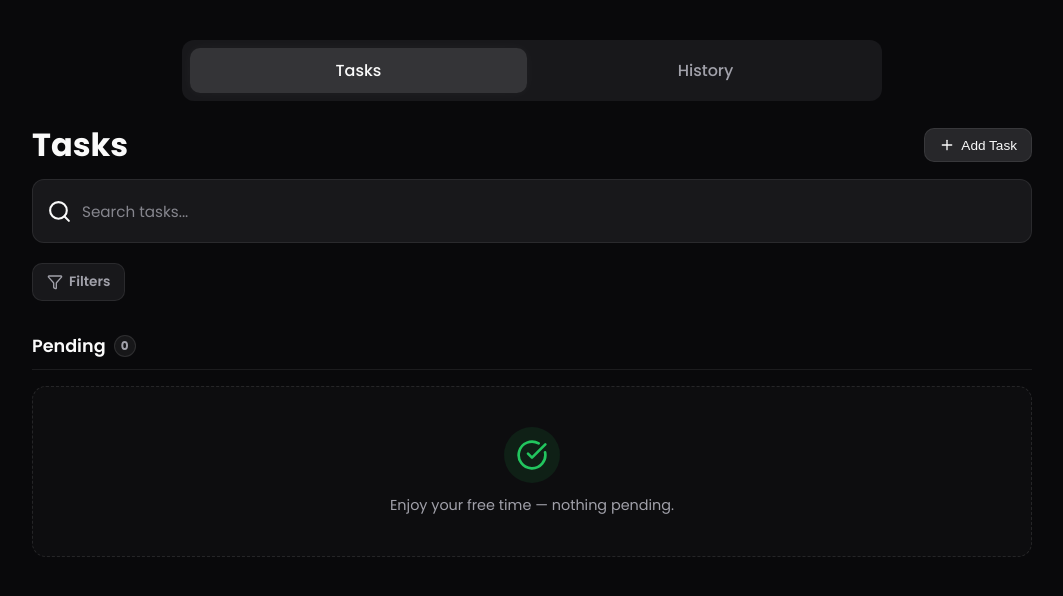
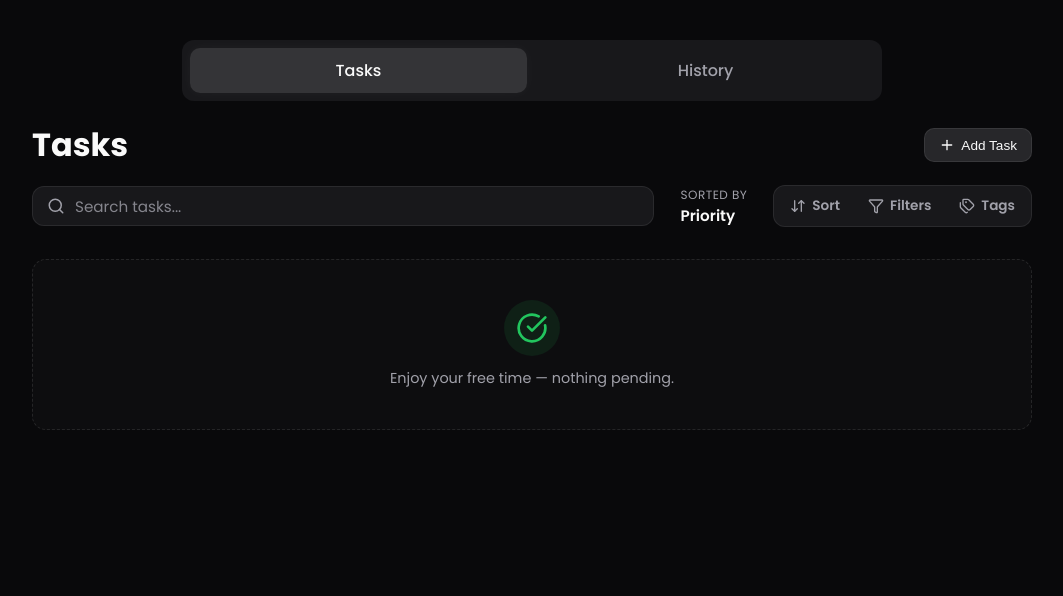
Before and after one commit to goncalofssousa/tasks-manager, a Vue app in the folder app/: page / in a window 1280 px wide. Shown: the top 596 px of the page, without its empty margins (108-1171 px from the left). Built offline with nearby package versions, Linux system fonts and the light colour scheme.

Commit message:
filter fix && tags

```diff
--- a/app/src/components/TaskCard.vue
+++ b/app/src/components/TaskCard.vue
@@ -152,7 +152,7 @@ function toggleFavourite(){
     </div>
   </div>
 
-  <p v-if="task.descricao && !compact" class="description" :class="{'completed': task.done}">
+  <p v-if="task.descricao" class="description" :class="{'completed': task.done}">
     {{ task.descricao }}
   </p>
 
--- a/app/src/components/FilterPanel.vue
+++ b/app/src/components/TaskFilterMenu.vue
@@ -1,14 +1,13 @@
 <script setup lang="ts">
 import { computed } from 'vue'
-import { X, RotateCcw } from 'lucide-vue-next'
-import Filters from './Filters.vue'
-import type { Filter } from '../types/filter'
+import { X, RotateCcw, Check } from 'lucide-vue-next'
+import type { Filter } from '../types/filter';
+
 const props = defineProps<{
   show: boolean
   filters: Record<string, Filter[]>
-  modelValue: Record<string, string[]>
+  modelValue: string[]
 }>()
-
 
 const emit = defineEmits<{
   close: []
@@ -16,9 +15,12 @@ const emit = defineEmits<{
   reset: []
 }>()
 
-const hasActiveFilters = computed(() => {
-  return Object.values(props.modelValue).some(values => values.length > 0)
-})
+const hasActiveFilters = computed(() => props.modelValue.length > 0)
+
+
+function isActive(value: string) {
+  return props.modelValue.includes(value)
+}
 
 function handleFilterClick(value: string, title?: string) {
   emit('toggleFilter', value, title)
@@ -45,14 +47,23 @@ function handleFilterClick(value: string, title?: string) {
       </div>
 
       <div class="filter-body">
-          <div v-for="(filterList, filterName) in filters" :key="filterName"  class="filter-section">
-              <Filters
-                :allFilters="filterList"
-                :currentFilterValues="modelValue[filterName]"
-                :title="filterName"
-                @clickedFilter="handleFilterClick"
-              />
+        <div v-for="(filterList, groupName) in filters" :key="groupName" class="filter-group">
+          <span class="filter-title">{{ groupName }}</span>
+
+          <div class="filter-list">
+            <label
+              v-for="filter in filterList"
+              :key="filter.value"
+              class="filter-option"
+              @click.prevent="handleFilterClick(filter.value, groupName)"
+            >
+              <span class="checkbox" :class="{ checked: isActive(filter.value) }">
+                <Check v-if="isActive(filter.value)" :size="12" />
+              </span>
+              <span class="filter-label">{{ filter.label }}</span>
+            </label>
           </div>
+        </div>
       </div>
     </div>
   </Transition>
@@ -60,15 +71,25 @@ function handleFilterClick(value: string, title?: string) {
 
 <style scoped>
 .filter-panel {
-  margin: 12px 0 20px;
-  padding: 18px 20px;
+  position: absolute;
+  top: calc(100%);
+  right: 0;
+  z-index: 50;
+
+  width: 100%;
+  min-width: 260px;
+  max-height: 70vh;
+  overflow-y: auto;
+
+  margin: 0;
+  padding: 16px 18px;
 
   background: var(--color-primary-dark);
 
   border-radius: 14px;
   border: 1px solid rgba(255,255,255,.08);
 
-  box-shadow: 0 4px 16px rgba(0,0,0,.18);
+  box-shadow: 0 12px 32px rgba(0,0,0,.35);
 }
 
 .filter-header {
@@ -76,7 +97,7 @@ function handleFilterClick(value: string, title?: string) {
   justify-content: space-between;
   align-items: center;
 
-  margin-bottom: 16px;
+  margin-bottom: 14px;
 }
 
 .filter-header h3 {
@@ -140,29 +161,73 @@ function handleFilterClick(value: string, title?: string) {
 }
 
 .filter-body {
-  display: grid;
-  grid-template-columns: repeat(auto-fit, minmax(280px, 1fr));
-  gap: 24px;
+  display: flex;
+  flex-direction: column;
+  gap: 16px;
 }
 
-.filter-section {
-  padding: 12px;
-  border-radius: 10px;
-  border: 1px solid rgba(255,255,255,.06);
+.filter-group {
+  display: flex;
+  flex-direction: column;
+  gap: 6px;
 }
 
-.filter-section span {
-  display: block;
-
-  margin-bottom: 10px;
-
-  font-size: .72rem;
+.filter-title {
+  font-size: .7rem;
   font-weight: 700;
-
   color: var(--color-text-secondary);
-
   text-transform: uppercase;
   letter-spacing: .05em;
+}
+
+.filter-list {
+  display: flex;
+  flex-direction: column;
+  gap: 2px;
+}
+
+.filter-option {
+  display: flex;
+  align-items: center;
+  gap: 10px;
+
+  padding: 5px 6px;
+  border-radius: 8px;
+
+  cursor: pointer;
+  transition: background .15s ease;
+}
+
+.filter-option:hover {
+  background: rgba(255,255,255,.06);
+}
+
+.checkbox {
+  flex-shrink: 0;
+  display: flex;
+  align-items: center;
+  justify-content: center;
+
+  width: 16px;
+  height: 16px;
+
+  border-radius: 5px;
+  border: 1.5px solid rgba(255,255,255,.2);
+
+  color: white;
+
+  transition: all .15s ease;
+}
+
+.checkbox.checked {
+  background: var(--color-accent);
+  border-color: var(--color-accent);
+}
+
+.filter-label {
+  font-size: .85rem;
+  font-weight: 500;
+  color: var(--color-light);
 }
 
 /* transition */
@@ -178,9 +243,10 @@ function handleFilterClick(value: string, title?: string) {
 }
 
 @media (max-width: 480px) {
-  .filter-body {
-    flex-direction: column;
-    gap: 18px;
+  .filter-panel {
+    left: 0;
+    right: 0;
+    width: auto;
   }
 }
 </style>
--- a/app/src/components/TaskSection.vue
+++ b/app/src/components/TaskSection.vue
@@ -58,19 +58,13 @@ function handleMenuClosed() {
 
 <template>
   <section class="task-section">
-    <header class="section-header">
+    <header v-if="isCompleted && tasks.length > 0" class="section-header">
       <div class="section-title">
         <h3>{{ title }}</h3>
         <span class="count-badge">{{ tasks.length }}</span>
       </div>
 
-      <button
-        v-if="isCompleted && tasks.length > 0"
-        type="button"
-        class="toggle-btn"
-        :aria-expanded="expanded"
-        @click.stop="toggleExpanded"
-      >
+      <button type="button" class="toggle-btn" :aria-expanded="expanded" @click.stop="toggleExpanded">
         <span class="toggle-text">{{ expanded ? 'Hide' : 'Show' }}</span>
         <ChevronDown class="chevron" :class="{ open: expanded }" :size="16"/>
       </button>
--- a/app/src/composables/useTaskFilters.ts
+++ b/app/src/composables/useTaskFilters.ts
@@ -1,90 +1,101 @@
 import { ref, computed } from 'vue'
+import type { Task } from '../types/tasks'
 import type { Filter } from '../types/filter'
-import type { Task } from '../types/tasks'
+import { useTaskState } from './useTaskState'
 
 export function useTaskFilters() {
 
     const filterOptions: Record<string, Filter[]> = {
-        "Priority": [
-            {label: "High", value: "high"},
-            {label: "Medium", value: "medium"},
-            {label: "Low", value: "low"}
+        'priority': [
+            {label: 'High Priority', value: 'high'},
+            {label: 'Medium Priority', value: 'medium'},
+            {label: 'Low Priority', value: 'low'},
         ],
-        "Favourite": [
-            {label: "Favourite", value:"favourite"},
-            {label: "Non-Favourite", value:"nonFavourite"}
+        'favourite': [
+            {label: 'Favourites', value: 'favourites'},
+            {label: 'Non Favourites', value: 'nonFavourites'},
+        ],
+        'state': [
+            {label: 'Overdue', value: 'overdue'},
+            {label: 'Due Today', value: 'today'},
+            {label: 'Future', value: 'future'},
         ]
     }
 
-    const filtersValue = ref<Record<string, string[]>>({
-        "Priority": [],
-        "Favourite": []
-    })
+    const currentFilterValues = ref<string[]>([])
 
-    function handleFilterClick(value: string, title?: string) {
-        if (title) {
-            const index = filtersValue.value[title].indexOf(value)
-            if (index >= 0) {
-                filtersValue.value[title].splice(index, 1)
-            } else {
-                filtersValue.value[title] = [value]
-            }
+
+    function handleFilterClick(value: string) {
+        const index = currentFilterValues.value.indexOf(value)
+
+        if (index < 0) {
+            currentFilterValues.value.push(value)
+        } else {
+            currentFilterValues.value.splice(index, 1)
         }
     }
 
     function resetFilters() {
-        for(const key in filtersValue.value) {
-            filtersValue.value[key] = []
+        currentFilterValues.value = []
+    }
+
+    function removeFilter(key: string) {
+        const index = currentFilterValues.value.indexOf(key)
+        if (index >= 0) {
+            currentFilterValues.value.splice(index, 1)
         }
     }
 
-    const activeFilterChips = computed(() => {
-        const chips: Record<string, string> = {}
-        for(const entrykey in filtersValue.value) {
-            const filterValues = filtersValue.value[entrykey]
-            if(!filterValues || filterValues.length === 0) continue
-            chips[entrykey] = filterValues[0]
+    function matchesPriority(task: Task){
+        const activePriorities = currentFilterValues.value.filter(v => filterOptions['priority'].map(f => f.value).includes(v))
+
+        if (activePriorities.length > 0 && !activePriorities.includes(task.priority || '')) {
+            return false
         }
-        return chips
-    })
 
-    function removeFilterChip(key: string){
-        filtersValue.value[key] = []
+        return true
     }
 
+    function matchesFavourites(task: Task){
+        const activeFavourites = currentFilterValues.value.filter(v => filterOptions['favourite'].map(f => f.value).includes(v))
 
-    function matchesPriority(task: Task) {
-        return (
-            filtersValue.value.Priority.length === 0 ||
-            (task.priority && filtersValue.value.Priority[0] === task.priority)
-        )
+        if (activeFavourites.length > 0) {
+            const taskFavKey = task.favourite ? 'favourites' : 'nonFavourites'
+            if (!activeFavourites.includes(taskFavKey)) return false
+        }
+
+        return true
     }
 
-    function matchesFavourite(task: Task) {
-        return (
-            filtersValue.value.Favourite.length === 0 ||
-            (filtersValue.value.Favourite[0] === 'favourite' && task.favourite) ||
-            (filtersValue.value.Favourite[0] === 'nonFavourite' && !task.favourite)
-        )
+    function matchesStatus(task: Task){
+        const {dueState} = useTaskState(task)
+        const activeStatus = currentFilterValues.value.filter(v => filterOptions['state'].map(f => f.value).includes(v))
+
+        if(activeStatus.length > 0){
+            if(!activeStatus.includes(dueState.value)) return false
+        }
+
+        return true
     }
 
     function matches(task: Task) {
-        return matchesPriority(task) && matchesFavourite(task)
+        return matchesPriority(task) && matchesFavourites(task) && matchesStatus(task)
     }
 
-    const hasActiveFilters = computed(() =>{
-        return Object.values(filtersValue.value).some(values => values.length > 0)
+    const hasActiveFilters = computed(() => {
+        for(const key in currentFilterValues.value){
+            if(currentFilterValues.value[key].length > 0) return true
+        }
+        return false
     })
 
     return {
-        filtersValue,
+        filtersValue: currentFilterValues,
         handleFilterClick,
-        activeFilterChips,
         filterOptions,
         resetFilters,
-        removeFilterChip,
+        removeFilter,
         matches,
         hasActiveFilters
     }
-
 }
--- a/app/src/stores/tasks.ts
+++ b/app/src/stores/tasks.ts
@@ -1,17 +1,19 @@
 import { defineStore } from 'pinia'
 import { useHistoryStore } from './history'
-import type { Priority, Task } from '../types/tasks'
+import type { Priority, Task, Tag } from '../types/tasks'
 import { compareTasks, toDate } from '../utils/taskUtils'
 
 export type TasksData = {
   ids: number[],
-  entities: Record<number, Task>
+  entities: Record<number, Task>,
+  tags: Record<string, Tag>
 }
 
 export const useTasksStore = defineStore('tasks', {
   state: (): TasksData => ({
     ids: [],
-    entities: {}
+    entities: {},
+    tags: {}
   }),
 
   getters: {
@@ -55,7 +57,7 @@ export const useTasksStore = defineStore('tasks', {
   },
 
   actions: {
-    addTask(title: string, text: string, date: string, parentId?: number, priority?: Priority) {
+    addTask(title: string, text: string, date: string, parentId?: number, priority?: Priority, tags?: string[]) {
       if (parentId !== undefined) {
         const parentTask = this.entities[parentId]
 
@@ -72,7 +74,8 @@ export const useTasksStore = defineStore('tasks', {
         dueDate: date,
         parentId,
         priority: priority,
-        favourite: false
+        favourite: false,
+        tags: tags || []
       }
 
       this.ids.push(task.id)
@@ -224,6 +227,55 @@ export const useTasksStore = defineStore('tasks', {
     toggleFavourite(taskId: number){
       const task = this.entities[taskId]
       task.favourite = !task.favourite
+    },
+
+    addTag(tagName: string){
+      const id = tagName.toLowerCase()
+      if(this.tags[id]) return
+
+      const tag = {
+        key: id,
+        label: tagName
+      }
+
+      this.tags[id] = tag
+    },
+
+    deleteTag(tagName: string){
+      if(!this.tags[tagName]) return
+
+      for(const id in this.ids){
+        const index = this.entities[id].tags.findIndex(tag => tag === tagName)
+        if(index >= 0){
+          this.entities[id].tags.splice(index, 1)
+        }
+      }
+
+      delete this.tags[tagName]
+    },
+
+    addTagToTask(tagId: string, taskId: number){
+      const tag = this.tags[tagId]
+      if(!tag) return
+
+      const task = this.entities[taskId]
+      if(!task) return
+
+      task.tags.push(tagId)
+    },
+
+    removeTagFromTask(tagId: string, taskId: number){
+      const tag = this.tags[tagId]
+      if(!tag) return
+
+      const task = this.entities[taskId]
+      if(!task) return
+
+      const index = task.tags.findIndex(t => t === tagId)
+      if(index >= 0){
+        task.tags.splice(index,1)
+      }
     }
+
   }
 })
--- a/app/src/views/HistoryView.vue
+++ b/app/src/views/HistoryView.vue
@@ -3,7 +3,7 @@ import { computed, ref } from 'vue'
 import { useHistoryStore } from '../stores/history'
 import type { Activity, ActivityType } from '../types/history'
 import { History, PlusCircle, CheckCircle2, Trash2, RotateCcw, CalendarClock, ListChecks } from 'lucide-vue-next'
-import Filters from '../components/Filters.vue'
+import HistoryFilters from '../components/HistoryFilters.vue'
 import { formatTime, formatDate } from '../utils/formats.ts'
 import type { Filter } from '../types/filter.ts'
 import ConfirmModal from '../components/ConfirmModal.vue'
@@ -155,7 +155,7 @@ function handleCancel(){
       </button>
     </div>
 
-    <Filters  :all-filters="filterOptions" :current-filter-values="currentFilterValues" @clicked-filter="handleMultipleFilterClicked"/>
+    <HistoryFilters  :all-filters="filterOptions" :current-filter-values="currentFilterValues" @clicked-filter="handleMultipleFilterClicked"/>
 
     <div v-if="filteredHistory.length === 0" class="empty-state">
       <History :size="40" />
--- a/app/src/views/TasksView.vue
+++ b/app/src/views/TasksView.vue
@@ -1,16 +1,16 @@
 <script setup lang="ts">
 import { computed, ref} from 'vue'
 import { useTasksStore } from '../stores/tasks'
-import { Search, FilterIcon, X, Plus  } from 'lucide-vue-next'
+import { Search, FilterIcon, X, Plus, ArrowDownUp, Tags } from 'lucide-vue-next'
 import TaskModal  from '../components/TaskModal.vue'
-import type { Priority, Task } from '../types/tasks.ts'
+import type { Priority } from '../types/tasks.ts'
 import Message from '../components/Message.vue'
 import ConfirmModal from '../components/ConfirmModal.vue'
 import { useMessage } from '../composables/useMessage.ts'
-import FilterPanel from '../components/FilterPanel.vue'
 import { useTaskFilters } from '../composables/useTaskFilters.ts'
 import { useTaskModal } from '../composables/useTaskModal.ts'
 import TaskSection from '../components/TaskSection.vue'
+import TaskFilterMenu from '../components/TaskFilterMenu.vue'
 
 const store = useTasksStore()
 const {show, text, type, openMessage} = useMessage()
@@ -23,35 +23,20 @@ const {
   handleFilterClick,
   resetFilters,
   filterOptions,
-  activeFilterChips,
-  removeFilterChip,
+  removeFilter,
   matches,
   hasActiveFilters
 } = useTaskFilters()
 
 const search = ref('')
 
-const filteredMainTasksActive = computed(() => {
+function filterTasks(tasks: typeof store.mainTasksActive) {
   const searchText = search.value.toLowerCase()
+  return tasks.filter(t => t.title.toLowerCase().includes(searchText) && matches(t))
+}
 
-  return store.mainTasksActive
-    .filter(t => {
-      if (!t.title.toLowerCase().includes(searchText)) return false
-
-      return matches(t)
-    })
-})
-
-const filteredMainTasksDone = computed(() => {
-  const searchText = search.value.toLowerCase()
-
-  return store.mainTasksDone
-    .filter(t => {
-      if (!t.title.toLowerCase().includes(searchText)) return false
-
-      return matches(t)
-    })
-})
+const filteredMainTasksActive = computed(() => filterTasks(store.mainTasksActive))
+const filteredMainTasksDone = computed(() => filterTasks(store.mainTasksDone))
 
 // TaskModal
 const {
@@ -86,9 +71,16 @@ function cancelTaskCreation(msg: string){
   closeTaskModal()
   openMessage("cancel", msg)
 }
+
+
 // Confirm Modal
 const showConfirmModal = ref<boolean>(false)
 const taskToRemove = ref<number | null>(null)
+
+function handleRemoveClick(id: number) {
+  taskToRemove.value = id
+  showConfirmModal.value = true
+}
 
 function closeConfirmModal(){
   taskToRemove.value = null
@@ -107,10 +99,6 @@ function confirmDeleteTask(){
   openMessage('success', 'Task removed sucessfully')
 }
 
-function removeTask(id: number) {
-  taskToRemove.value = id
-  showConfirmModal.value = true
-}
 </script>
 
 <template>
@@ -125,49 +113,74 @@ function removeTask(id: number) {
       </button>
     </div>
 
+    <div class="toolbar">
       <div class="search-bar">
-      <Search class="icon-search"/>
+        <Search class="icon-search" :size="18"/>
         <input id="search" v-model="search" type="text" placeholder="Search tasks..."/>
       </div>
 
-    <div class="task-toolbar">
-      <button class="filter-btn" :class="{ active: hasActiveFilters }" @click="showFilters = !showFilters">
+      <div class="sort-info">
+        <span class="sort-label">Sorted By</span>
+        <span class="sort-value">Priority</span>
+      </div>
+
+      <div class="action-anchor">
+        <div class="action-group">
+          <button class="action-btn">
+            <ArrowDownUp :size="16"/>
+            <span class="action-label">Sort</span>
+          </button>
+          <button class="action-btn" :class="{ active: hasActiveFilters }" @click="showFilters = !showFilters">
             <FilterIcon :size="16"/>
-        Filters
-        <span v-if="hasActiveFilters" class="filter-count">{{ activeFilterChips.length }}</span>
+            <span class="action-label">Filters</span>
+            <span v-if="hasActiveFilters" class="filter-count">{{ filtersValue.length }}</span>
           </button>
+          <button class="action-btn">
+            <Tags :size="16"/>
+            <span class="action-label">Tags</span>
+          </button>
+        </div>
 
+        <TaskFilterMenu
+          :show="showFilters"
+          :filters="filterOptions"
+          :model-value="filtersValue"
+          @close="showFilters=false"
+          @toggle-filter="handleFilterClick"
+          @reset="resetFilters"
+        />
+      </div>
+    </div>
+
+    <Transition name="chips">
       <div v-if="hasActiveFilters" class="active-chips">
-        <button v-for="(chip, value) in activeFilterChips" :key="chip" class="chip" @click="removeFilterChip(value)">
-          {{ chip.charAt(0).toUpperCase() + chip.slice(1) }}
+        <TransitionGroup name="chip">
+          <button
+            v-for="chip in filtersValue"
+            :key="chip"
+            class="chip"
+            @click="removeFilter(chip)"
+          >
+            {{chip.charAt(0).toUpperCase() + chip.slice(1) }}
             <X :size="12" />
           </button>
+        </TransitionGroup>
 
         <button class="clear-all" @click="resetFilters">
           Clear all
         </button>
       </div>
-    </div>
-
-    <FilterPanel
-      :show="showFilters"
-      :filters="filterOptions"
-      :model-value="filtersValue"
-
-      @close="showFilters=false"
-      @toggle-filter="handleFilterClick"
-      @reset="resetFilters"
-    />
+    </Transition>
 
     <TaskSection
       :title="'Pending'"
       :tasks="filteredMainTasksActive"
-      :has-active-filters="hasActiveFilters"
+      :has-active-filters="hasActiveFilters || search.length > 0"
       :section = "'pending'"
 
       @edit-task="editTask"
       @add-sub-task="addSubTask"
-      @remove-task="removeTask"
+      @remove-task="handleRemoveClick"
       @message="openMessage"
     />
 
@@ -175,11 +188,11 @@ function removeTask(id: number) {
       v-if="filteredMainTasksDone.length > 0"
       :title="'Completed'"
       :tasks="filteredMainTasksDone"
-      :has-active-filters="hasActiveFilters"
+      :has-active-filters="hasActiveFilters || search.length > 0"
       :section = "'completed'"
       @edit-task="editTask"
       @add-sub-task="addSubTask"
-      @remove-task="removeTask"
+      @remove-task="handleRemoveClick"
       @message="openMessage"
     />
 
@@ -212,7 +225,7 @@ function removeTask(id: number) {
   flex-wrap: wrap;
   gap: 10px;
 
-  margin-bottom: 10px;
+  margin-bottom: 16px;
 }
 
 /* ADD BUTTON */
@@ -248,17 +261,23 @@ function removeTask(id: number) {
   transform: translateY(0);
 }
 
-.search-bar {
-  width: 100%;
-  height: 4rem;
+/* TOOLBAR: search + actions in one cohesive row */
+.toolbar {
   display: flex;
   align-items: center;
-  justify-content: center;
+  gap: 10px;
+}
+
+.search-bar {
+  flex: 1;
+  min-width: 0;
+  height: 2.5rem;
+  display: flex;
+  align-items: center;
 
   gap: 10px;
 
-  padding: 10px 14px;
-  margin: 10px 0 20px;
+  padding: 0 14px;
 
   background: #18181b;
   border: 1px solid rgba(255,255,255,.08);
@@ -269,15 +288,17 @@ function removeTask(id: number) {
 }
 
 .icon-search {
-  height: 25px;
-  width: 25px;
   flex-shrink: 0;
+  color: var(--color-text-secondary);
 }
-
 
 .search-bar:focus-within {
   border-color: white;
   box-shadow: 0 0 0 3px rgba(255,255,255,.08);
+}
+
+.search-bar:focus-within .icon-search {
+  color: white;
 }
 
 .search-bar:hover {
@@ -286,6 +307,7 @@ function removeTask(id: number) {
 
 .search-bar input {
   flex: 1;
+  min-width: 0;
 
   background: transparent;
   border: none;
@@ -302,25 +324,67 @@ function removeTask(id: number) {
   opacity: .8;
 }
 
-.task-toolbar {
+/* SORT INFO */
+.sort-info {
+  flex-shrink: 0;
+  display: flex;
+  flex-direction: column;
+  justify-content: center;
+
+  padding: 6px 16px;
+  height: 2.5rem;
+
+  border-radius: 12px;
+}
+
+.sort-label {
+  font-family: Poppins, sans-serif;
+  font-size: .75rem;
+  text-transform: uppercase;
+  letter-spacing: .04em;
+  color: var(--color-text-secondary);
+}
+
+.sort-value {
+  font-family: Poppins, sans-serif;
+  font-size: .95rem;
+  font-weight: 600;
+  color: var(--color-light);
+}
+
+/* ANCHOR for filters dropdown */
+.action-anchor {
+  position: relative;
+  flex-shrink: 0;
+}
+
+/* Actions grouped together visually as one unit */
+.action-group {
+  flex-shrink: 0;
   display: flex;
   align-items: center;
-  flex-wrap: wrap;
-  gap: 10px;
+  gap: 4px;
+
+  padding: 4px;
+
+  background: #18181b;
+  border: 1px solid rgba(255,255,255,.08);
+  border-radius: 12px;
 }
 
-
-.filter-btn {
+.action-btn {
+  position: relative;
   display: flex;
   align-items: center;
   gap: 6px;
 
-  padding: 8px 14px;
+  padding: 8px 12px;
+  height: 2rem;
 
-  border-radius: 10px;
+  border-radius: 8px;
 
-  background: #18181b;
-  border: 1px solid rgba(255,255,255,.08);
+  background: transparent;
+  border: none;
   color: #a1a1aa;
 
   font-family: Poppins, sans-serif;
@@ -332,15 +396,13 @@ function removeTask(id: number) {
   transition: all .2s ease;
 }
 
-
-.filter-btn:hover {
-  border-color: white;
+.action-btn:hover {
+  background: rgba(255,255,255,.06);
   color: white;
 }
 
-.filter-btn.active {
-  background: rgba(255,255,255,.08);
-  border-color: white;
+.action-btn.active {
+  background: rgba(255,255,255,.1);
   color: white;
 }
 
@@ -361,11 +423,14 @@ function removeTask(id: number) {
   font-weight: 700;
 }
 
+/* CHIPS ROW */
 .active-chips {
   display: flex;
   align-items: center;
   flex-wrap: wrap;
   gap: 8px;
+
+  margin-top: 12px;
 }
 
 .chip {
@@ -386,11 +451,12 @@ function removeTask(id: number) {
   font-weight: 600;
 
   cursor: pointer;
-  transition: all .2s ease;
+  transition: background .2s ease, border-color .2s ease;
 }
 
 .chip:hover {
   background: rgba(255,255,255,.12);
+  border-color: rgba(255,255,255,.24);
 }
 
 .clear-all {
@@ -416,19 +482,68 @@ function removeTask(id: number) {
   color: var(--color-light);
 }
 
-@media (max-width: 480px) {
+/* Transitions */
+.chips-enter-active,
+.chips-leave-active {
+  transition: all .2s ease;
+}
+
+.chips-enter-from,
+.chips-leave-to {
+  opacity: 0;
+  transform: translateY(-4px);
+}
+
+.chip-enter-active,
+.chip-leave-active {
+  transition: all .18s ease;
+}
+
+.chip-enter-from,
+.chip-leave-to {
+  opacity: 0;
+  transform: scale(.9);
+}
+
+.chip-leave-active {
+  position: absolute;
+}
+
+@media (max-width: 640px) {
+  .toolbar {
+    flex-wrap: wrap;
+  }
+
   .search-bar {
+    flex: 1 1 100%;
     height: 3rem;
   }
 
-  .icon-search {
-    height: 20px;
-    width: 20px;
+  .sort-info {
+    display: none;
   }
 
-  .add-task-btn {
-    padding: 8px 12px;
-    font-size: .8rem;
+  .action-anchor {
+    flex: 1;
+  }
+
+  .action-group {
+    justify-content: space-between;
+  }
+
+  .action-btn {
+    flex: 1;
+    justify-content: center;
+  }
+}
+
+@media (max-width: 420px) {
+  .action-label {
+    display: none;
+  }
+
+  .action-btn {
+    padding: 8px;
   }
 }
 </style>
```
Also changed, not shown: app/src/types/tasks.ts (+7 -1 lines), app/src/components/HistoryFilters.vue (renamed from app/src/components/Filters.vue), app/src/types/filter.ts (line endings or trailing spaces). Lines whose indentation alone changed are shown as unchanged.
